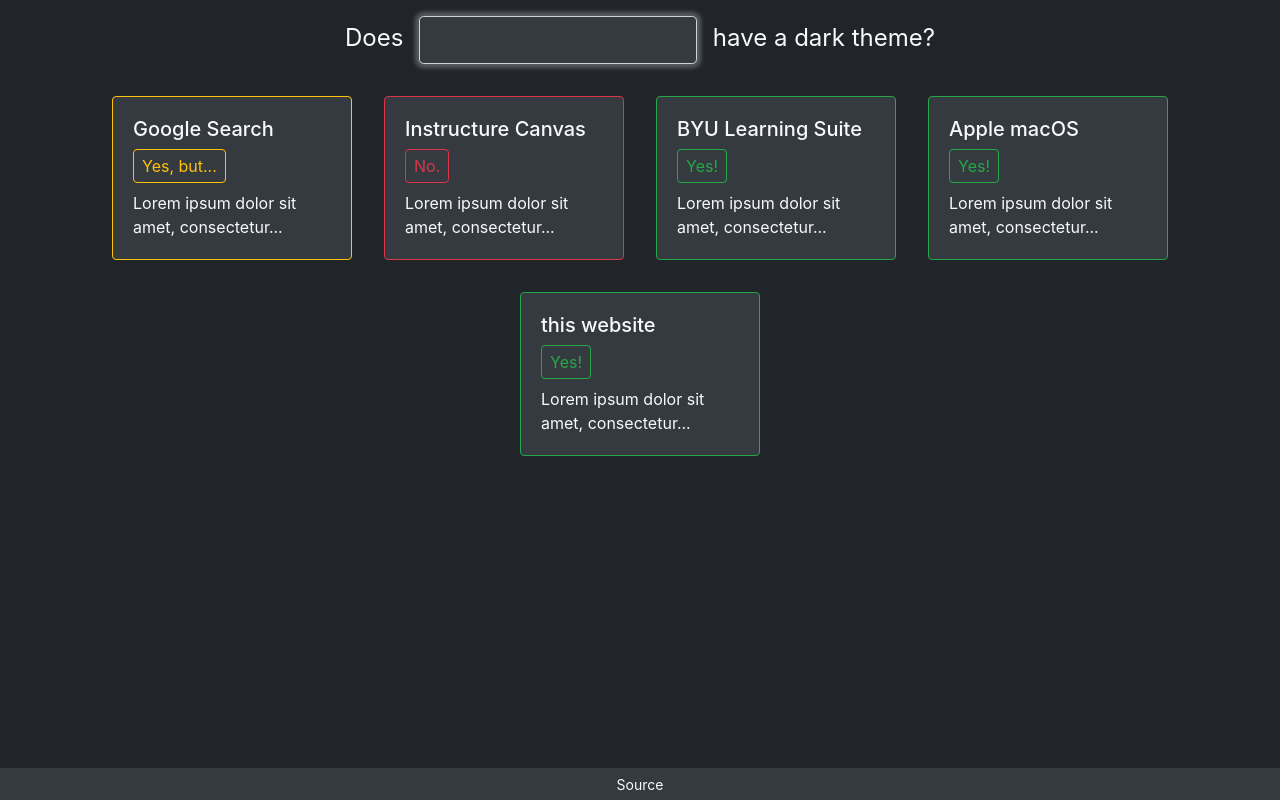
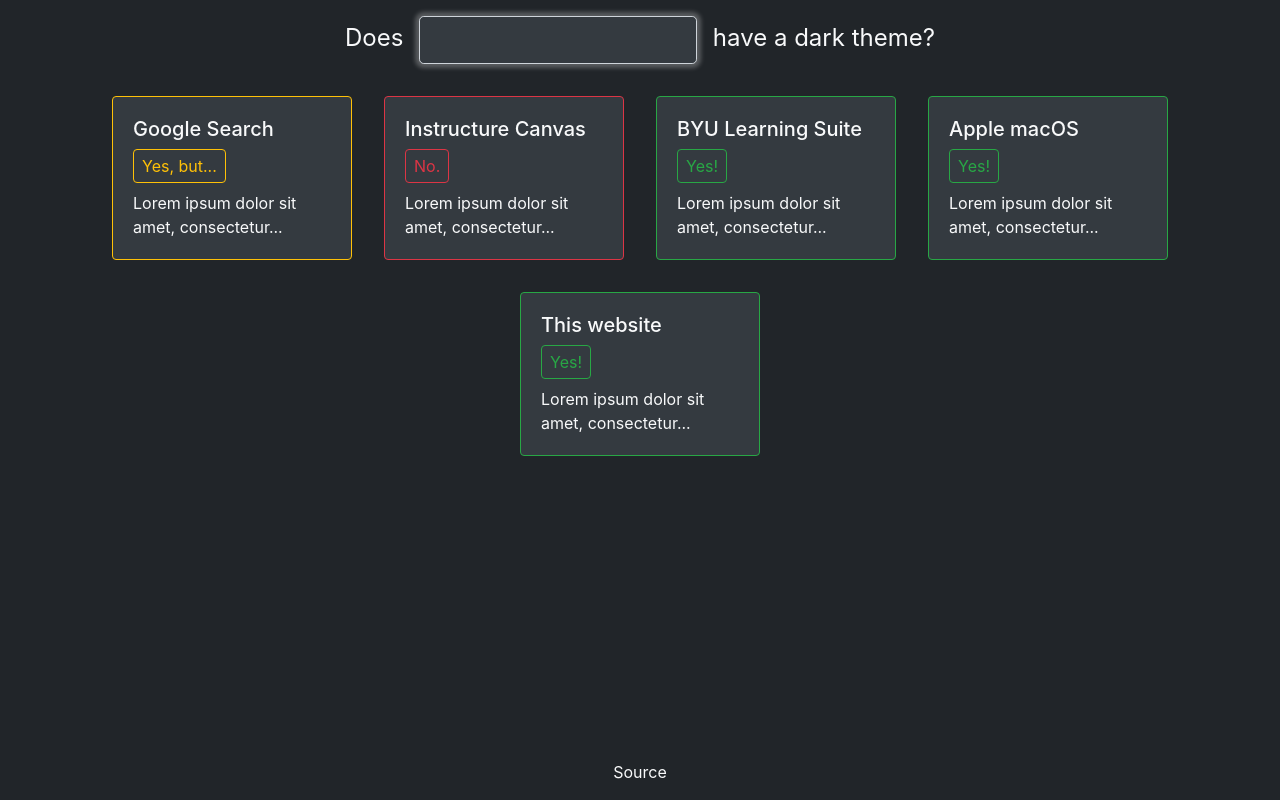
Before and after one commit to jacob-hart/dark-directory, a Vue app: page / in a window 1280 px wide. Built offline with nearby package versions, Linux system fonts and the light colour scheme.

Commit message:
Update visual design

```diff
--- a/src/App.vue
+++ b/src/App.vue
@@ -24,9 +24,9 @@
   <div class="container mt-3" style="margin-bottom: 60px;">
     <router-view />
   </div>
-  <footer class="text-center fixed-bottom bg-dark">
-    <div class="text-center p-1">
-      <a class="text-light stretched-link" target="_blank" rel="noopener noreferrer" href="https://github.com/jacob-hart/dark-directory"><small>Source</small></a>
+  <footer class="text-center fixed-bottom">
+    <div class="text-center p-3">
+      <a class="text-light stretched-link" target="_blank" rel="noopener noreferrer" href="https://github.com/jacob-hart/dark-directory">Source</a>
     </div>
   </footer>
 </div>
@@ -39,6 +39,9 @@
 </script>
 
 <style>
+footer {
+  background-color: #212529;
+}
 * {
   box-sizing: border-box;
 }
--- a/src/mock-data.js
+++ b/src/mock-data.js
@@ -29,7 +29,7 @@
   },
   {
     id: 5,
-    name: "this website",
+    name: "This website",
     dark: "1",
     context: "Lorem ipsum dolor sit amet, consectetur adipiscing elit, sed do eiusmod tempor incididunt ut labore et dolore magna aliqua."
   },
```
